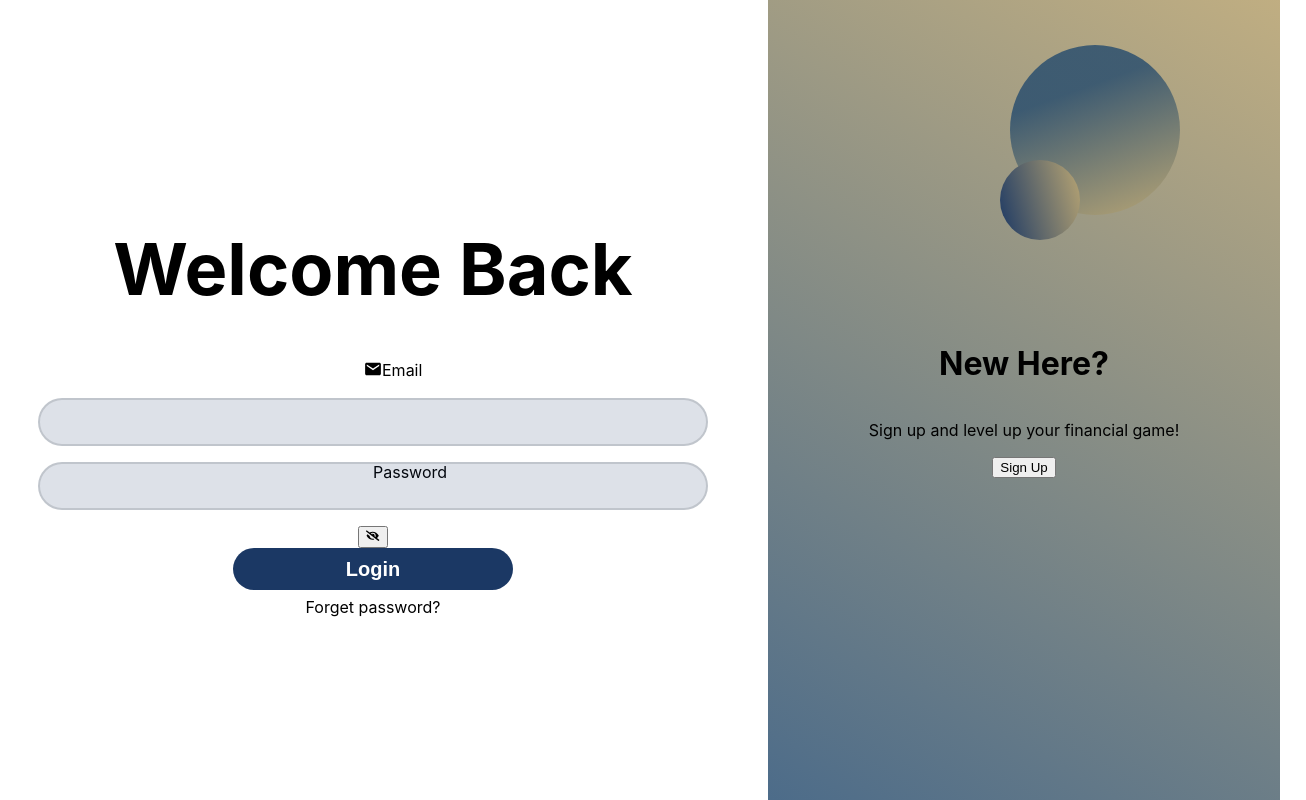
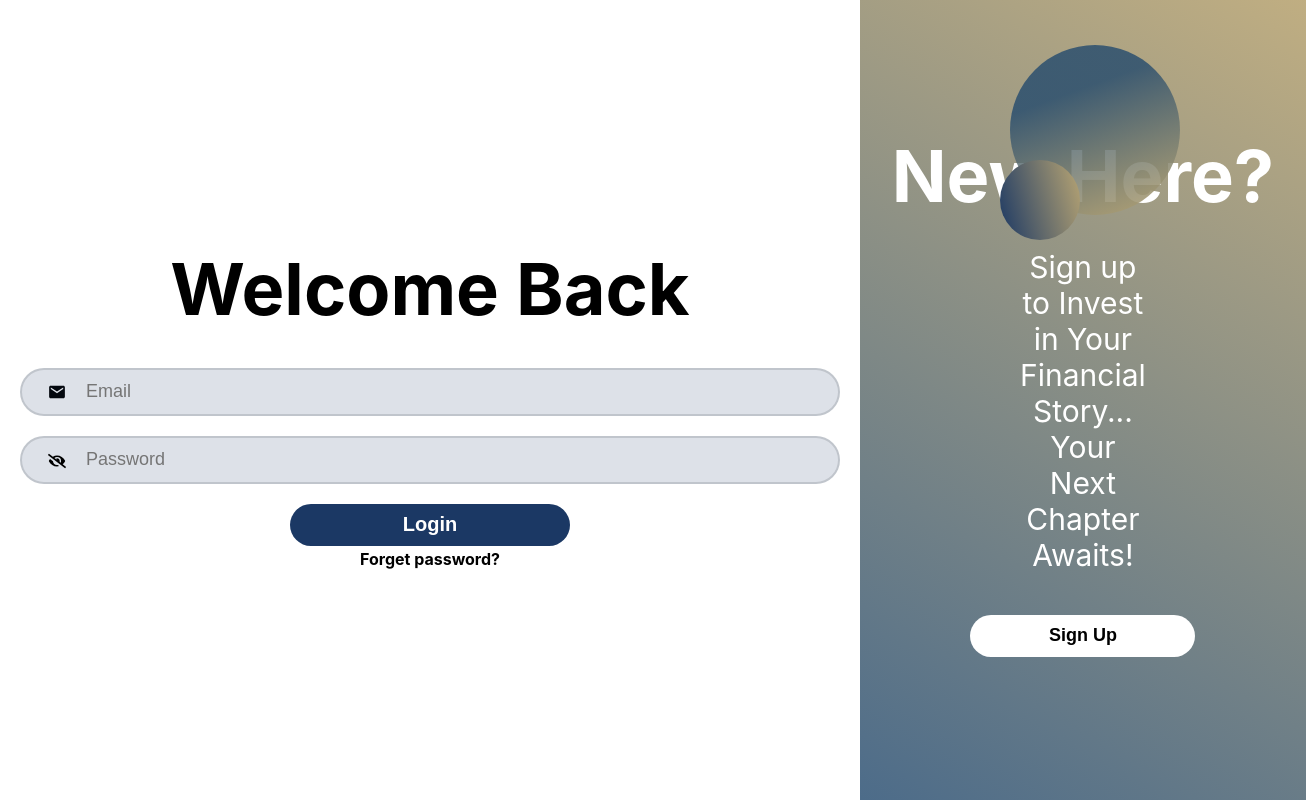
Before and after one commit to fuentesdominic/test, a React (Create React App) app: page /login in a window 1280 px wide. Shown: the top 800 px of the page, 1306 px wide, since content can reach past the window. Built offline with nearby package versions, Linux system fonts and the light colour scheme.

Commit message:
add final touches to login styling

```diff
--- a/package.json
+++ b/package.json
@@ -37,5 +37,8 @@
       "last 1 firefox version",
       "last 1 safari version"
     ]
+  },
+  "devDependencies": {
+    "@babel/plugin-proposal-private-property-in-object": "^7.21.11"
   }
 }
--- a/src/login/Login.css
+++ b/src/login/Login.css
@@ -1,9 +1,12 @@
 .full-login-page {
     display: flex;
+    flex-direction: row;
+    height: 100%;
 }
 
-.login-leftside-div {
+.login-rightside-div {
     height: 100vh;
+    /* height: 100%; */
     margin-left: auto;
     width: 40vw;
     background: linear-gradient(30deg, rgba(32, 71, 108, 0.8) 0%, rgba(185, 165, 116, 0.9) 100%);
@@ -15,7 +18,7 @@
 
 .login-form-div {
     height: 100vh;
-    margin: auto ;
+    margin: auto;
     display: flex;
     flex-direction: column;
     justify-content: center;
@@ -24,10 +27,7 @@
 
 .login-form-title {
     font-size: 72px;
-}
-
-.login-input-span {
-    position: absolute;
+    margin: 1rem;
 }
 
 .login-input-form {
@@ -35,23 +35,38 @@
     border-radius: 50px;
     border: 2px solid #1b212b26;
     height: 42px;
+    width: 750px;
     position: relative;
-    width: 600px;
-    margin: 1rem;
-    display: flex;
-    align-items: center;
 }
 
 .login-mail-icon {
-    /* position: absolute; */
     font-size: 18px;
-    left: 3.4rem;
+    left: 1.75rem;
+    top: 15px;
+}
+
+.login-input-container {
+    position: relative;
+    margin: 1.25rem;
+}
+
+.login-input-container .login-show-hide-btn,
+.login-input-container .login-mail-icon {
+    position: absolute;
+}
+
+input {
+    padding-left: 4rem;
+    font-size: 18px;
 }
 
 .login-show-hide-btn {
-    /* position: relative; */
-    /* left: 1.6rem; */
-    margin: auto;
+    background-color: transparent;
+    border: none;
+    font-size: 18px;
+    left: 1.4rem;
+    top: 15px;
+    cursor: pointer;
 }
 
 .login-btn {
@@ -75,11 +90,45 @@
     display: flex;
     justify-content: center;
     align-items: center;
-    height: 0.1rem;
+    color:#000;
+    height: 1.6rem;
+    font-weight: 700;
+    text-decoration: none;
+    cursor: pointer;
 }
 
 .forget-password:hover {
     text-decoration: underline;
+}
+
+.right-login-title {
+    font-size: 72px;
+    color: rgba(255, 255, 255, 1);
+    margin: 0;
+}
+
+.login-slogan {
+    color: rgba(255, 255, 255, 1);
+    padding-left: 10rem;
+    padding-right: 10rem;
+    font-size: 30px;
+}
+
+.sign-up-btn {
+    background-color: rgba(255, 255, 255, 1);
+    border-radius: 50px;
+    height: 42px;
+    width: 225px;
+    cursor: pointer;
+    font-size: 18px;
+    font-weight: 600;
+    border: none;
+    margin: 0.75rem;
+}
+
+.sign-up-btn:hover {
+    background-color: #E5E0D6;
+    transform: scale(1.01);
 }
 
 .login-big-ellipse {
@@ -111,3 +160,25 @@
     position: absolute;
     background: linear-gradient(180deg, #1B3864 10%, #B9A574 100%);
 }
+
+@media (max-width: 768px) {
+    .login-big-ellipse {
+        right: 10px; /* Adjust the position */
+        top: 10px;
+        width: 100px; /* Adjust the dimensions */
+        height: 100px;
+    }
+
+    .login-small-ellipse {
+        right: 20px; /* Adjust the position */
+        top: 80px;
+        width: 40px; /* Adjust the dimensions */
+        height: 40px;
+    }
+
+    .login-polygon {
+        right: 50px; /* Adjust the position */
+        top: 500px;
+        /* Adjust other styles for small screens here */
+    }
+}
--- a/src/login/Login.jsx
+++ b/src/login/Login.jsx
@@ -20,7 +20,7 @@ const Login = () => {
     const [isPasswordButtonVisible, setIsPasswordButtonVisible] = useState(true);
 
     const togglePasswordVisibility = () => {
-        setIsPasswordVisible(!setIsPasswordVisible)
+        setIsPasswordVisible(!isPasswordVisible);
     };
 
     const handleChange = (e) => {
@@ -39,25 +39,27 @@ const Login = () => {
             <div className="login-form-div">
                 <h1 className="login-form-title">Welcome Back</h1>
                 <form className="login-form">
-                    <div className="l-input-container" onSubmit={handleSubmit} >
+                    <div className="login-input-container" onSubmit={handleSubmit} >
                         <IoMdMail className="login-mail-icon" />
-                        <span className="login-input-span" htmlFor="">Email</span>
+                        {/* <span className="login-input-span" htmlFor="email">Email</span> */}
                         <input
                             onChange={handleChange}
                             name="email"
                             type="email"
                             className="login-input-form"
+                            placeholder="Email"
                             value={formValues.email}
                             required
                         />
                     </div>
                     <div className="login-input-container">
-                        <span className="login-input-span" htmlFor="password">Password</span>
+                        {/* <span className="login-input-span" htmlFor="password">Password</span> */}
                         <input
                             onChange={handleChange}
                             name="password"
                             type={isPasswordVisible ? "text" : "password"}
                             className="login-input-form"
+                            placeholder="Password"
                             value={formValues.password}
                             required
                         />
@@ -77,17 +79,18 @@ const Login = () => {
                     <button className="login-btn" disabled={!formValues.email || !formValues.password}>Login</button>
                 </form>
                 {/* making p tag a link */}
-                <p className="forget-password">Forget password?</p>
+                <Link to="" className="forget-password">Forget password?</Link>
             </div>
-            <div className="login-leftside-div">
+            <div className="login-rightside-div">
                 <svg className="login-big-ellipse" xmlns="http://www.w3.org/2000/svg" fill="none"></svg>
 
                 <svg className="login-small-ellipse" xmlns="http://www.w3.org/2000/svg" fill="none"></svg>
 
                 <svg className="login-polygon" xmlns="http://www.w3.org/2000/svg" fill="none"></svg>
 
-                <h1 className="login-title">New Here?</h1>
-                <p className="login-slogan">Sign up and level up your financial game!</p>
+                <h1 className="right-login-title">New Here?</h1>
+
+                <p className="login-slogan">Sign up to Invest in Your Financial Story... Your Next Chapter Awaits!</p>
 
                 <Link to="/register">
                     <button className="sign-up-btn">Sign Up</button>
--- a/src/register/Register.css
+++ b/src/register/Register.css
@@ -116,6 +116,7 @@
     font-size: 18px;
     background: transparent;
     border: none;
+    cursor: pointer;
   }
 
   .register-btn {
@@ -152,6 +153,7 @@
     color: #000000;
     font-weight: 700;
     text-decoration: none;
+    cursor: pointer;
   }
 
   .r-btm-link:hover {
--- a/src/register/Register.jsx
+++ b/src/register/Register.jsx
@@ -67,6 +67,7 @@ const Register = () => {
             name="email"
             type="email"
             className="r-input-form"
+            // placeholder="Email"
             value={formValues.email}
             required
           />
```
Also changed, not shown: 1 other file (tests, documents, lock files or other folders). Lines whose indentation alone changed are shown as unchanged.
